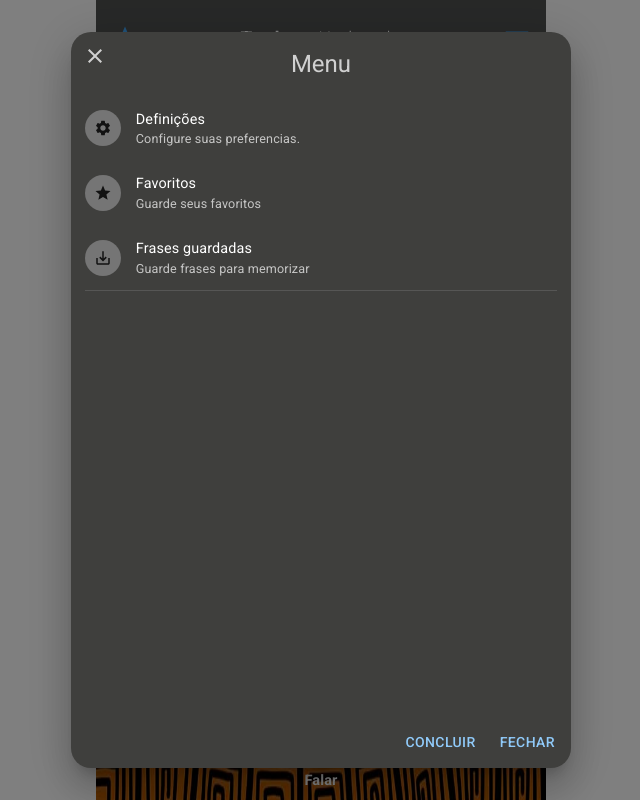
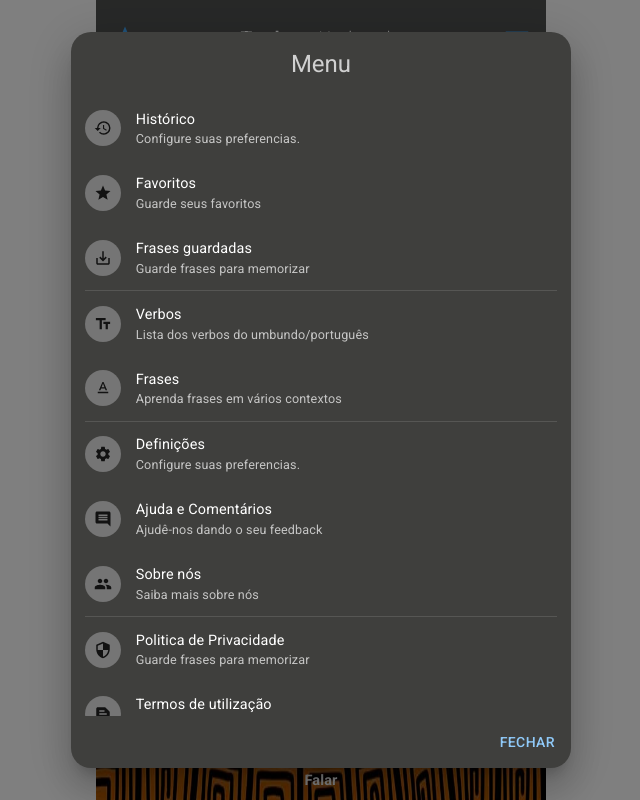
Before and after one commit to Francisco-Fetapi/portuguese-umbundo-dictionary, a React (Vite) app: page / in a window 1280 px wide. Both pictures are taken after a click on the button 835 px from the left and 39 px from the top of the page. Shown: the whole page, without its empty margins (319-959 px from the left). Built offline with nearby package versions, Linux system fonts and the light colour scheme.

Commit message:
feat: all items of settings added

```diff
--- a/src/components/MenuList.tsx
+++ b/src/components/MenuList.tsx
@@ -4,7 +4,19 @@ import ListItem from "@mui/material/ListItem";
 import ListItemText from "@mui/material/ListItemText";
 import ListItemAvatar from "@mui/material/ListItemAvatar";
 import Avatar from "@mui/material/Avatar";
-import { MdOutlineSaveAlt, MdSettings, MdStar } from "react-icons/md";
+import {
+  MdHistory,
+  MdOutlineSaveAlt,
+  MdSettings,
+  MdStar,
+  MdTextFields,
+  MdTextFormat,
+  MdComment,
+  MdGroup,
+  MdSecurity,
+  MdTextSnippet,
+} from "react-icons/md";
+
 import { Divider } from "@mui/material";
 
 interface IOption {
@@ -16,8 +28,8 @@ interface IOption {
 
 const options: IOption[] = [
   {
-    label: "Definições",
-    icon: <MdSettings />,
+    label: "Histórico",
+    icon: <MdHistory />,
     textSecondary: "Configure suas preferencias.",
   },
   {
@@ -30,6 +42,43 @@ const options: IOption[] = [
     icon: <MdOutlineSaveAlt />,
     textSecondary: "Guarde frases para memorizar",
     divider: true,
+  },
+  {
+    label: "Verbos",
+    icon: <MdTextFields />,
+    textSecondary: "Lista dos verbos do umbundo/português",
+  },
+  {
+    label: "Frases",
+    icon: <MdTextFormat />,
+    textSecondary: "Aprenda frases em vários contextos",
+    divider: true,
+  },
+  {
+    label: "Definições",
+    icon: <MdSettings />,
+    textSecondary: "Configure suas preferencias.",
+  },
+  {
+    label: "Ajuda e Comentários",
+    icon: <MdComment />,
+    textSecondary: "Ajudê-nos dando o seu feedback",
+  },
+  {
+    label: "Sobre nós",
+    icon: <MdGroup />,
+    textSecondary: "Saiba mais sobre nós",
+    divider: true,
+  },
+  {
+    label: "Politica de Privacidade",
+    icon: <MdSecurity />,
+    textSecondary: "Guarde frases para memorizar",
+  },
+  {
+    label: "Termos de utilização",
+    icon: <MdTextSnippet />,
+    textSecondary: "Guarde frases para memorizar",
   },
 ];
 
@@ -44,7 +93,7 @@ export default function MenuList() {
     >
       {options.map((option) => (
         <React.Fragment>
-          <ListItem key={option.label}>
+          <ListItem key={option.label} button>
             <ListItemAvatar>
               <Avatar>{option.icon}</Avatar>
             </ListItemAvatar>
--- a/src/components/ModalMenu.tsx
+++ b/src/components/ModalMenu.tsx
@@ -8,7 +8,6 @@ import Slide from "@mui/material/Slide";
 import { TransitionProps } from "@mui/material/transitions";
 import { Text } from "../styles/General";
 
-import { MdClose } from "react-icons/md";
 import { createTheme, IconButton, ThemeProvider } from "@mui/material";
 import MenuList from "./MenuList";
 
@@ -18,7 +17,7 @@ const Transition = React.forwardRef(function Transition(
   },
   ref: React.Ref<unknown>
 ) {
-  return <Slide direction="down" ref={ref} {...props} />;
+  return <Slide direction="left" ref={ref} {...props} />;
 });
 
 interface Props {
@@ -54,16 +53,6 @@ export default function ModalMenu({ handleClose, open }: Props) {
           },
         }}
       >
-        <IconButton
-          sx={{
-            position: "absolute",
-            top: 4,
-            left: 4,
-            color: "#D0D0D0",
-          }}
-        >
-          <MdClose />
-        </IconButton>
         <DialogTitle
           variant="h5"
           align="center"
@@ -79,7 +68,6 @@ export default function ModalMenu({ handleClose, open }: Props) {
           </Text>
         </DialogContent>
         <DialogActions>
-          <Button onClick={done}>Concluir</Button>
           <Button onClick={handleClose}>Fechar</Button>
         </DialogActions>
       </Dialog>
```
